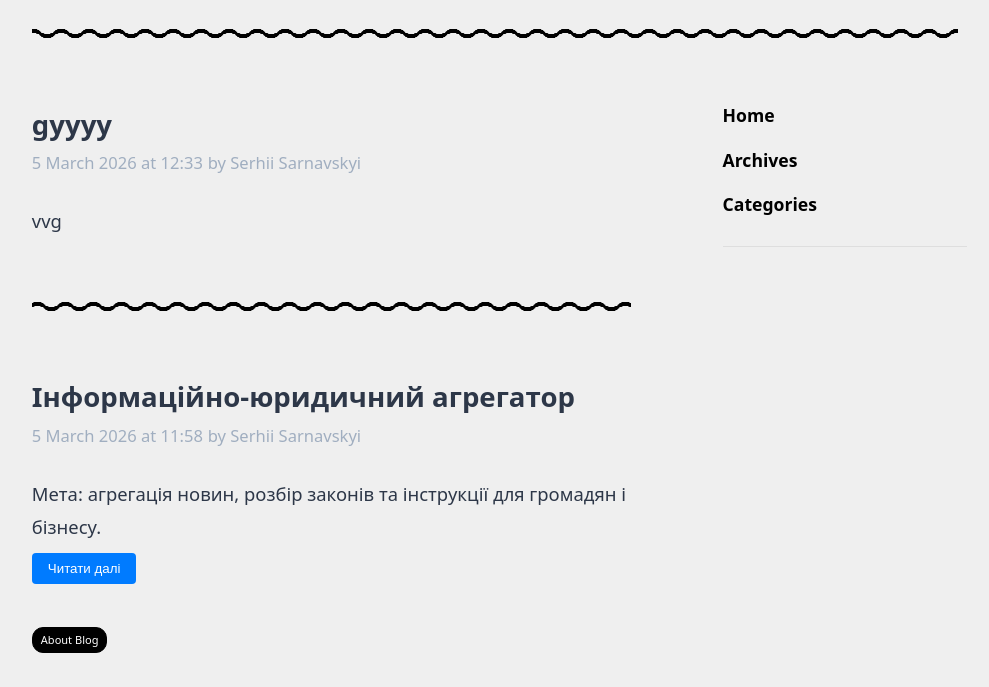
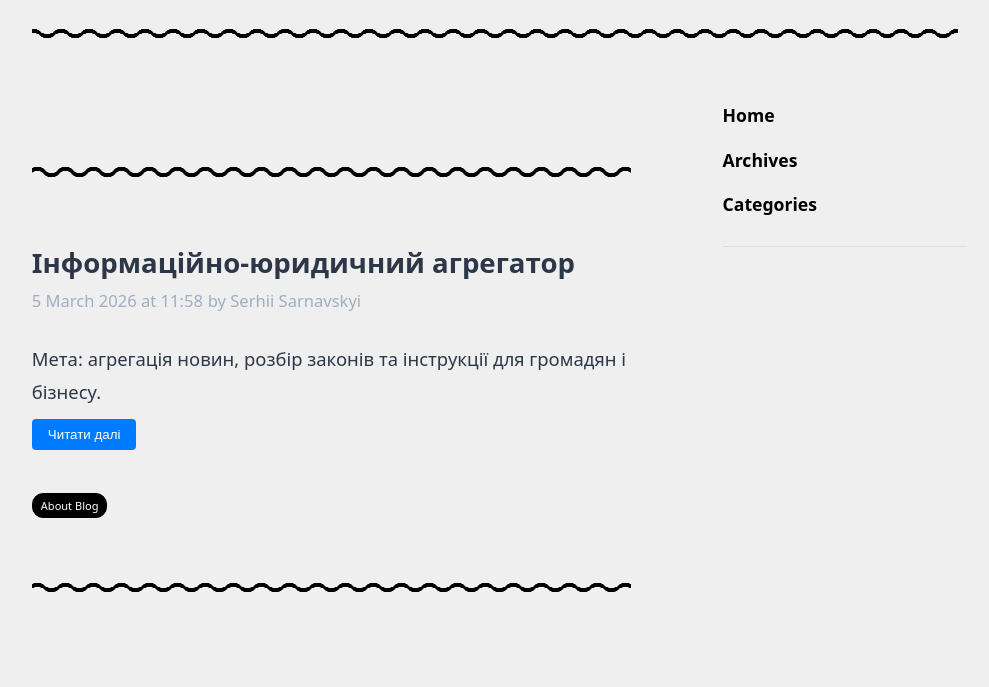
Before and after one commit to sergeoses/notesforlawyer, a plain HTML site: page index.html in a window 1280 px wide. Shown: the part 113-800 px from the top of the page, without its empty margins (145-1134 px from the left). Drawn offline with Linux system fonts and the light colour scheme.

Commit message:
Remove outdated article from index.html
Removed an article section with outdated content.

```diff
--- a/index.html
+++ b/index.html
@@ -237,23 +237,7 @@
             </aside>
 
             <main>
-                    <article class="post-item">
-            <h2>gyyyy</h2>
 
-
-        <div class="post-date"><a href="/2026/03/05/gyyyy/">5 March 2026 at 12:33</a></div>
-
-            <div class="post-author"> by <a href="https://github.com/sergeoses">Serhii Sarnavskyi </a></div>
-
-        <div class="post-content">
-            <p>vvg</p>
-        </div>
-
-        <div>
-
-        </div>
-
-    </article>
     <div class="post-separator"></div>    <article class="post-item">
             <h2>Інформаційно-юридичний агрегатор</h2>
 
```
